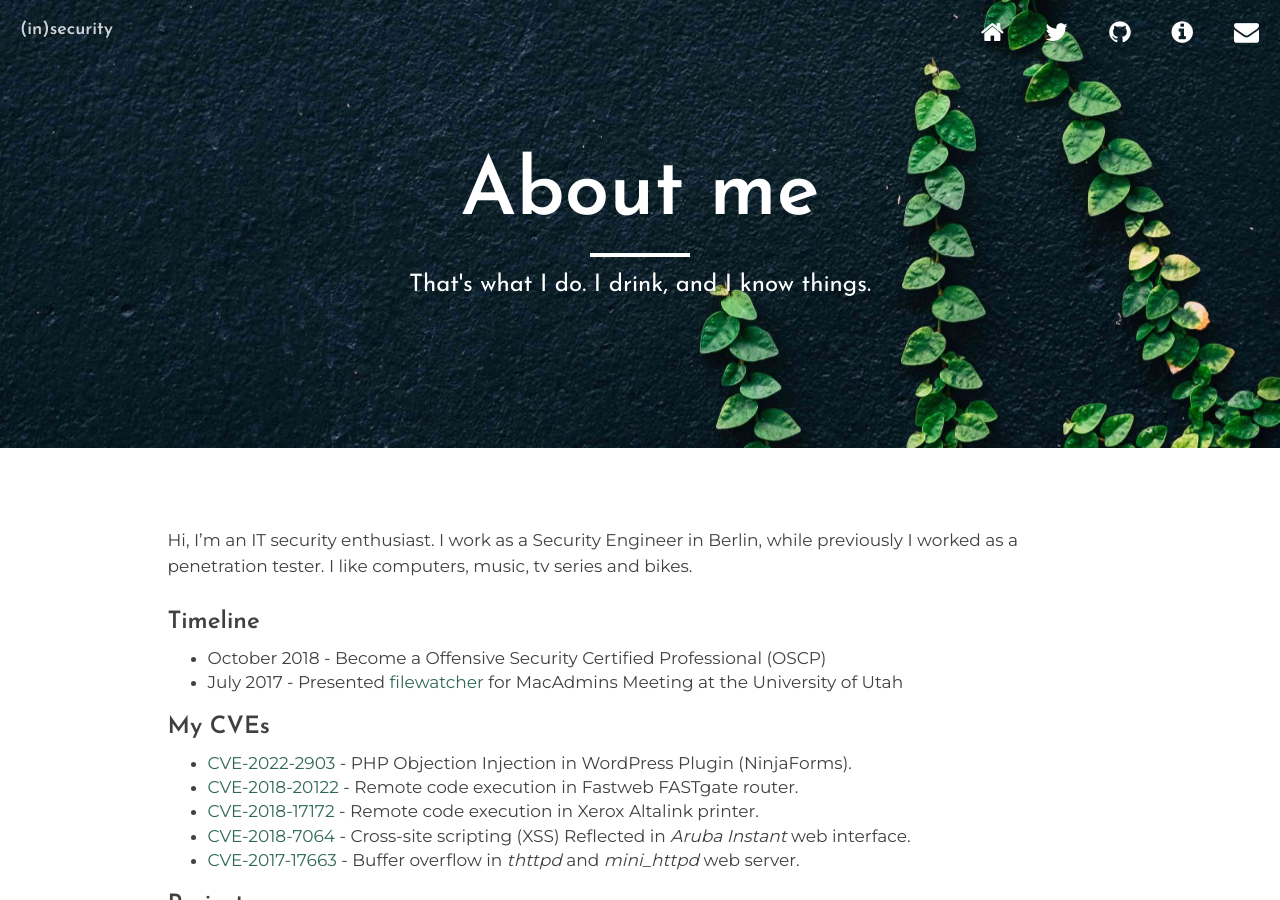
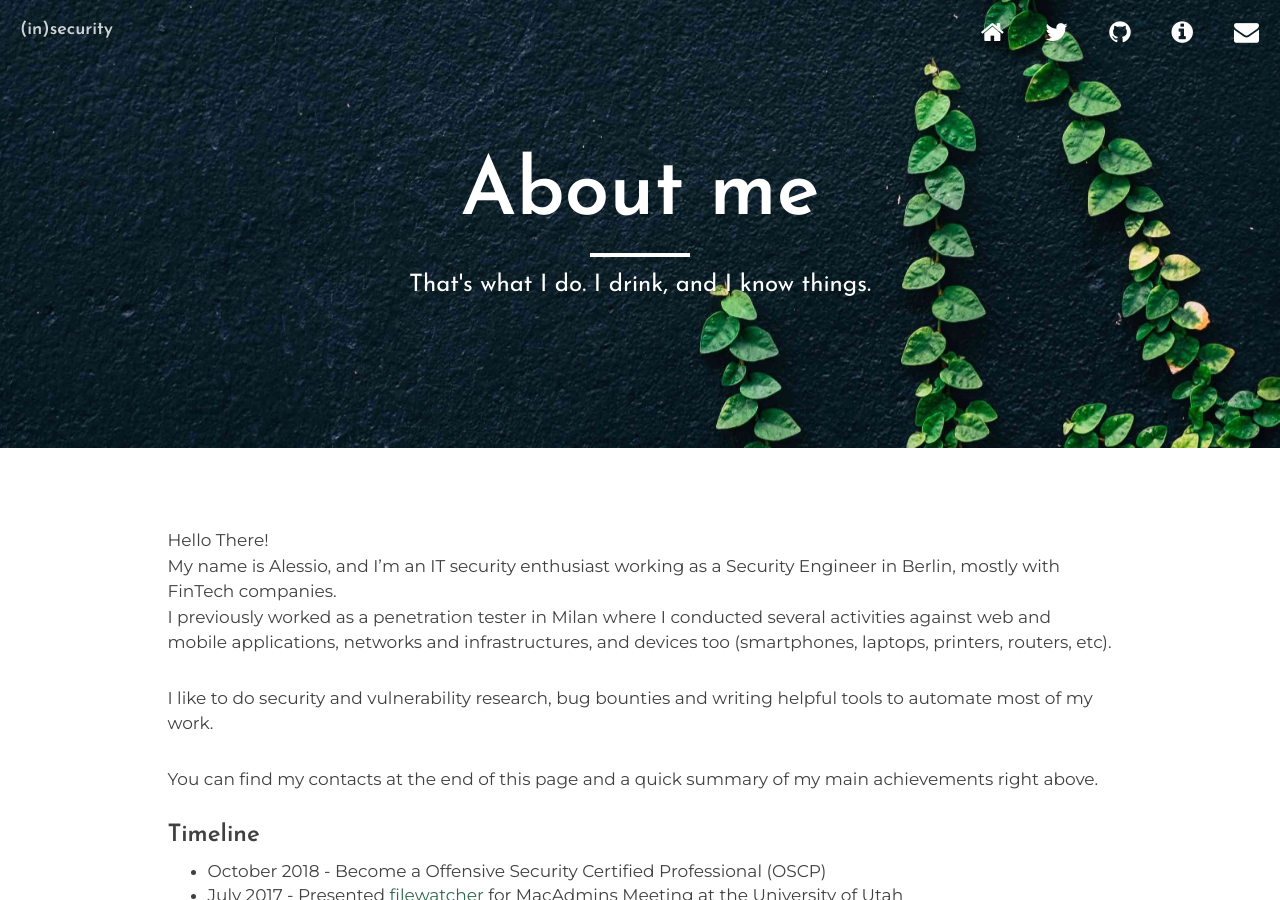
Before and after one commit to santoru/insecurity, a Jekyll site: the page built from about.md, in a window 1280 px wide and 900 px high. Built offline with Jekyll 4.4.1, drawn with Linux system fonts in a browser that asks for light colours; nearby versions of some CDN libraries.

Commit message:
Update about.md

```diff
--- a/about.md
+++ b/about.md
@@ -5,7 +5,13 @@ description: That's what I do. I drink, and I know things.
 background: '/img/bg-about.jpg'
 ---
 
-Hi, I'm an IT security enthusiast. I work as a Security Engineer in Berlin, while previously I worked as a penetration tester. I like computers, music, tv series and bikes.
+Hello There!\
+My name is Alessio, and I'm an IT security enthusiast working as a Security Engineer in Berlin, mostly with FinTech companies.\
+I previously worked as a penetration tester in Milan where I conducted several activities against web and mobile applications, networks and infrastructures, and devices too (smartphones, laptops, printers, routers, etc).
+
+I like to do security and vulnerability research, bug bounties and writing helpful tools to automate most of my work.
+
+You can find my contacts at the end of this page and a quick summary of my main achievements right above.
 
 ### Timeline
 
```
